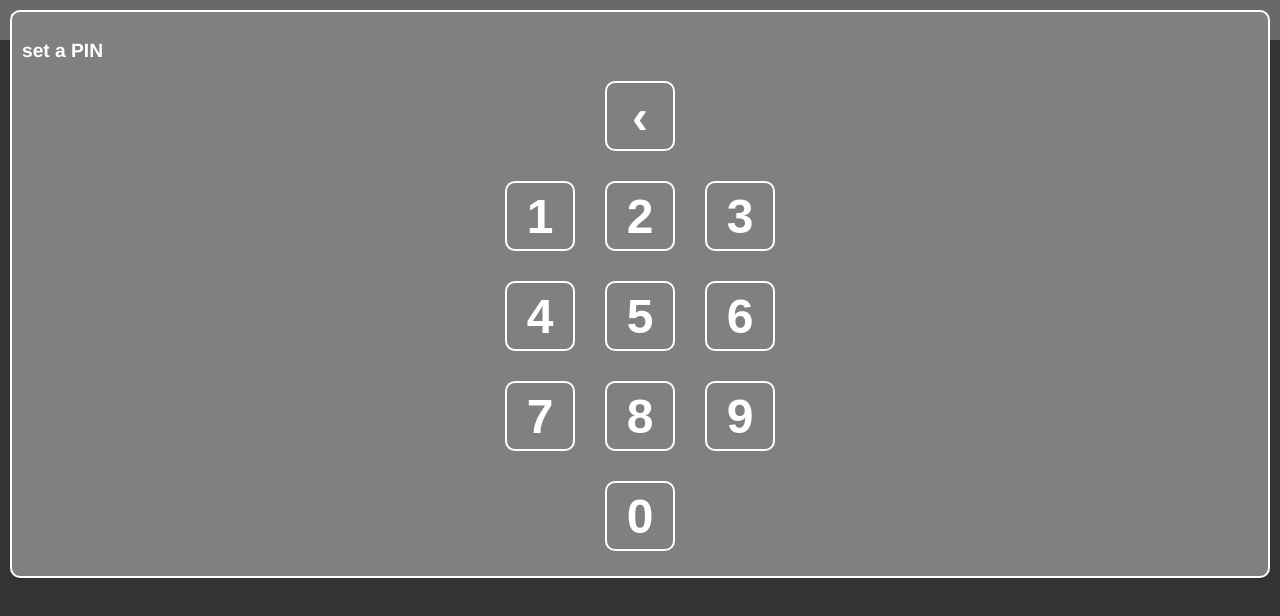
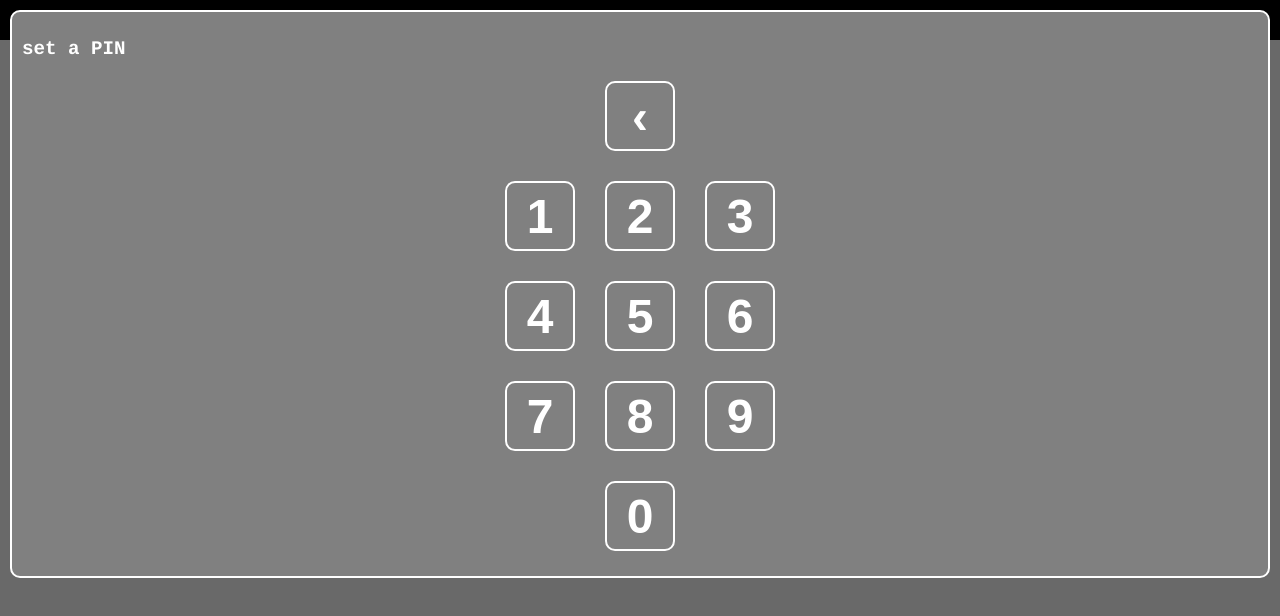
Before and after one commit to elvinibbotson/Locker, a plain HTML site: page index.html in a window 1280 px wide. Drawn offline with Linux system fonts and the light colour scheme.

Commit message:
Add files via upload

```diff
--- a/LockerStyles.css
+++ b/LockerStyles.css
@@ -3,11 +3,11 @@ html, body {
   margin: 0;
   height: 100%;
   width: 100%;
-  font-family: 'Helvetica', 'Verdana', sans-serif;
+  font-family: 'Courier',monospace;
   font-weight: 400;
   font-display: optional;
   color: white;
-  background-color: #333;
+  background-color: dimgray;
   -webkit-font-smoothing: antialiased;
   -moz-osx-font-smoothing: grayscale; }
 
@@ -146,14 +146,15 @@ li {
     width:100%;
     height: 20px;
     padding: 10px;
-    background-color: dimgray;
+    background-color: black;
     z-index: 10;
 }
 
 #heading {
   color: white;
+  font-family: 'Courier',monospace;
   font-weight: bold;
-  font-size: 1.2em;
+  font-size: 1.5em;
 }
 
 #main {
@@ -167,7 +168,7 @@ li {
   overflow-x: hidden;
   overflow-y: auto;
   -webkit-overflow-scrolling: touch;
-  background-color: #333;
+  background-color: dimgray;
 }
 
 #list {
@@ -177,7 +178,7 @@ li {
     flex-direction: column;
     transition: opacity 0.2s ease-in-out;
     padding: 0 0.5em;
-    background-color: #333;
+    background-color: dimgray;
 }
 
 #keypad {
```
